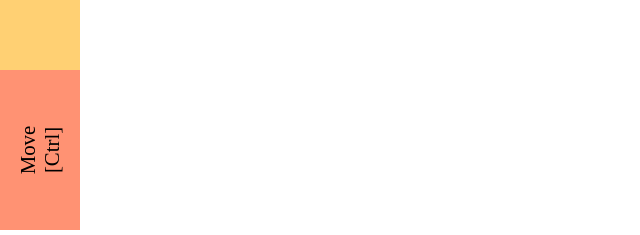
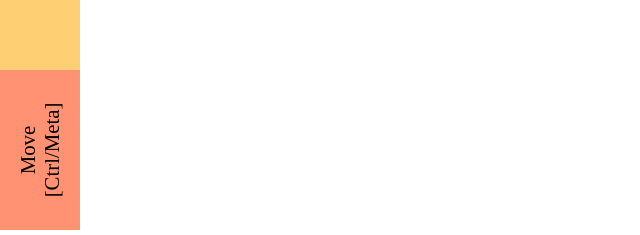
Before and after one commit to mhauru/Jintone, a website built with Parcel: page src/jiboard.html in a window 1280 px wide. Shown: the part 570-805 px from the top of the page, 0-640 px from the left. Built offline with nearby package versions, Linux system fonts and the light colour scheme; what @svgdotjs/svg.js would draw is missing.

Commit message:
Add Meta as a key for Move

```diff
--- a/src/jiboard.html
+++ b/src/jiboard.html
@@ -377,7 +377,7 @@
         <p class=modText>Sustain<br>[Shift]</p>
       </div>
       <div id="divPanMod" class="modButton divPanModOff">
-        <p class=modText>Move<br>[Ctrl]</p>
+        <p class=modText>Move<br>[Ctrl/Meta]</p>
       </div>
     </div>
 
--- a/src/streams.js
+++ b/src/streams.js
@@ -138,7 +138,7 @@ function setupStreams(startingParams, DEFAULT_URLPARAMS, scaleFig) {
       }),
     ),
     rxjs.fromEvent(window, 'keydown').pipe(
-      operators.filter((ev) => ev.key == 'Control'),
+      operators.filter((ev) => (ev.key == 'Control' || ev.key == 'Meta')),
     ),
   ).pipe(operators.map((ev) => true));
 
@@ -146,7 +146,7 @@ function setupStreams(startingParams, DEFAULT_URLPARAMS, scaleFig) {
     rxjs.fromEvent(divPanMod, 'pointerup'),
     rxjs.fromEvent(divPanMod, 'pointerleave'),
     rxjs.fromEvent(window, 'keyup').pipe(
-      operators.filter((ev) => ev.key == 'Control'),
+      operators.filter((ev) => (ev.key == 'Control' || ev.key == 'Meta')),
     ),
   ).pipe(operators.map((ev) => false));
 
```
